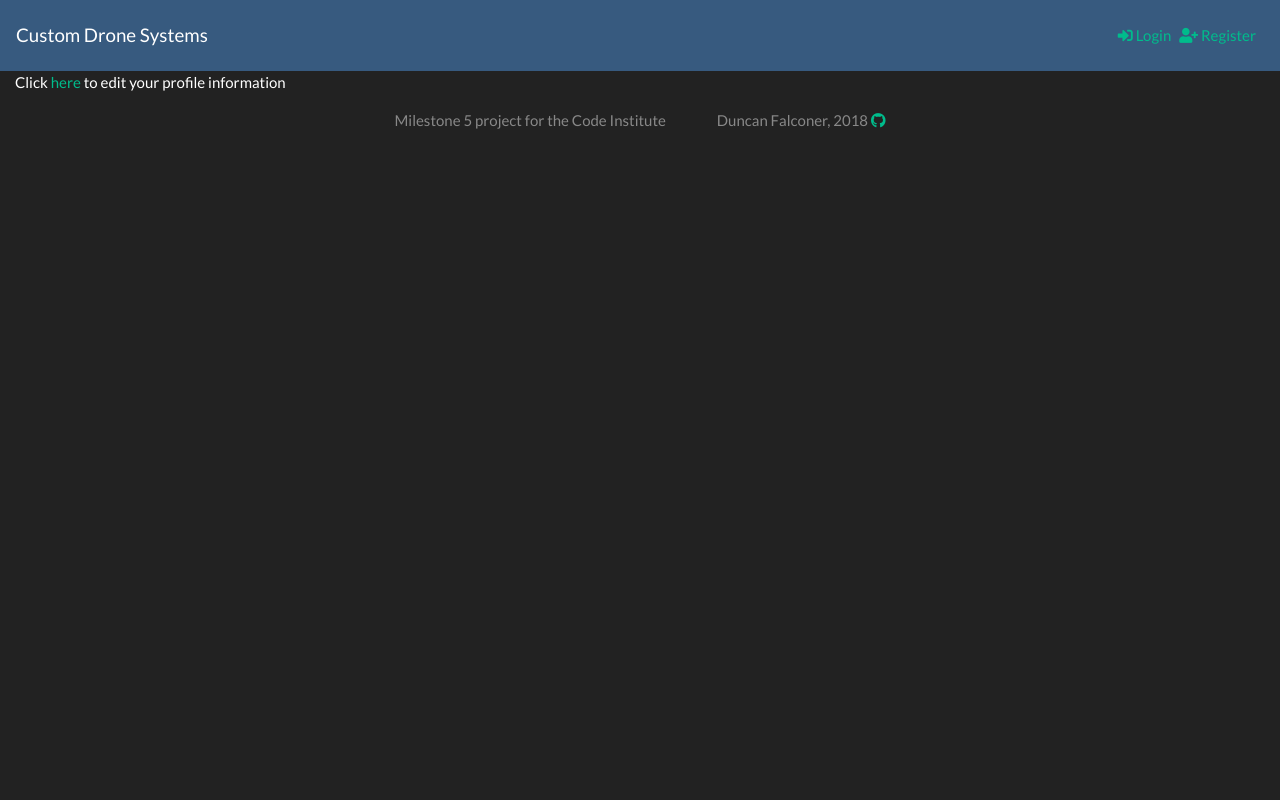
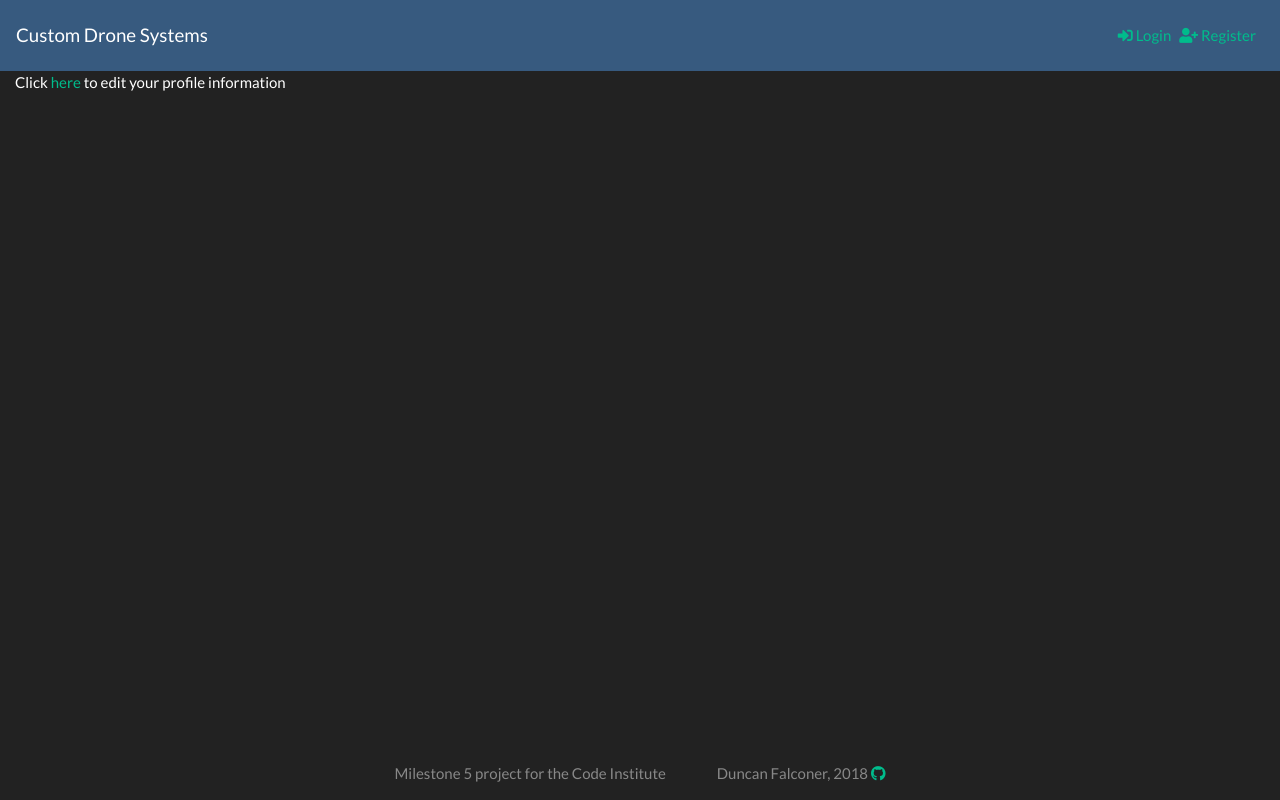
Before and after one commit to ddeveloper72/milestone-5-project, a Django app: template accounts/templates/index.html in a window 1280 px wide. Run offline with Django 3.2, Linux system fonts and the light colour scheme; the template is opened without the code that fills it, so the values that code supplies are empty; some libraries are stand-ins or nearby versions.

Commit message:
Updated position of the footer.

```diff
--- a/static/css/styles.css
+++ b/static/css/styles.css
@@ -41,10 +41,10 @@
 }
 
 .footer {
-  position: relative;
+  position: absolute;
   display: block;
   bottom: 0;
-}
+  width: 100%;
 
 hr {
   border-color: aliceblue;
--- a/userprofile/templates/profile.html
+++ b/userprofile/templates/profile.html
@@ -10,12 +10,12 @@ Home
 
 {% block content %}
 <div class="mt-3">
+
     <div class="row flex-column-reverse flex-md-row">
-
         <div class="col-sm-12 col-md-8">
             <div class="card">
                 <div class="box">
-                    <div class="card-header">
+                    <div class="card-header text-centre">
                         <h3 class="mx-3 ">{{ user }}'s User Profile:</h3>
                     </div>
 
```
